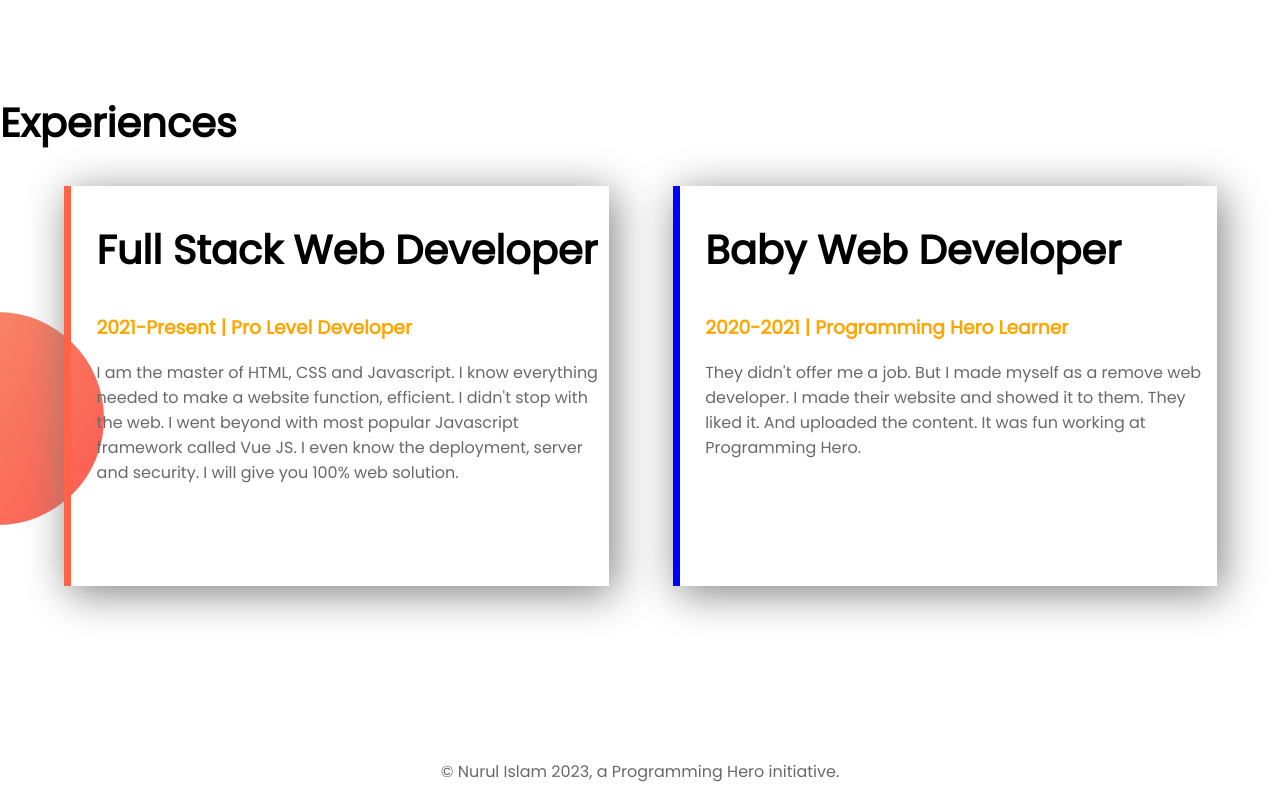
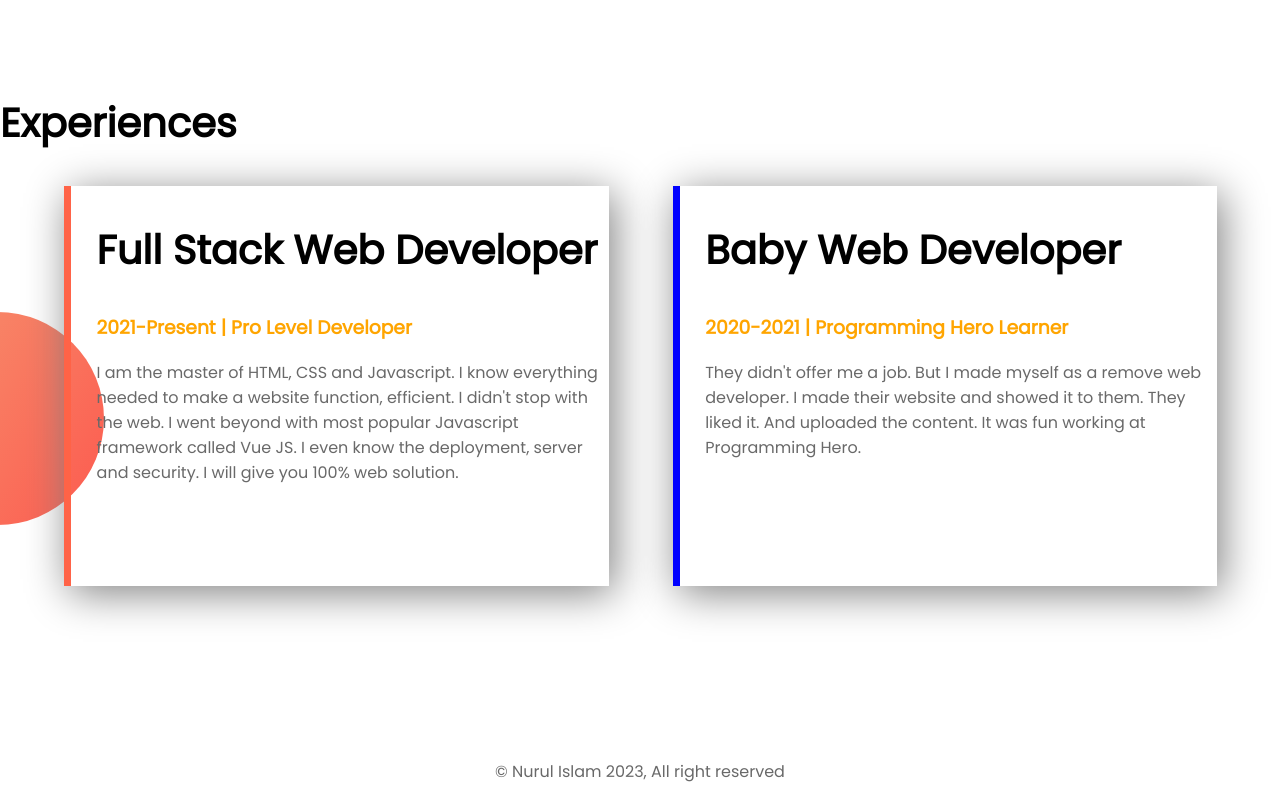
Before and after one commit to nurulcse7/developer-portfolio, a plain HTML site: page index.html in a window 1280 px wide. Shown: the part 1240-2040 px from the top of the page. Drawn offline with Linux system fonts and the light colour scheme.

Commit message:
footer updated

```diff
--- a/index.html
+++ b/index.html
@@ -27,6 +27,7 @@
             <img src="images/nurul.png" alt="">
         </div>
     </section>
+
     <section class="dream-area">
         <div class="half-width">
             <img src="images/nurul2.png" alt="">
@@ -39,6 +40,7 @@
             <a class="anchor-button" href="https://www.facebook.com/nurul.bd.775">DOWNLOAD RESUME</a>
         </div>
     </section>
+
     <section class="experience-area">
         <h2>Experiences</h2>
         <div class="half-width" id="full-stack">
@@ -56,7 +58,7 @@
         </div>
     </section>
     <footer>
-        <p>© Nurul Islam 2023, a Programming Hero initiative.</p>
+        <p>© Nurul Islam 2023, All right reserved</p>
     </footer>
 </body>
 
```
